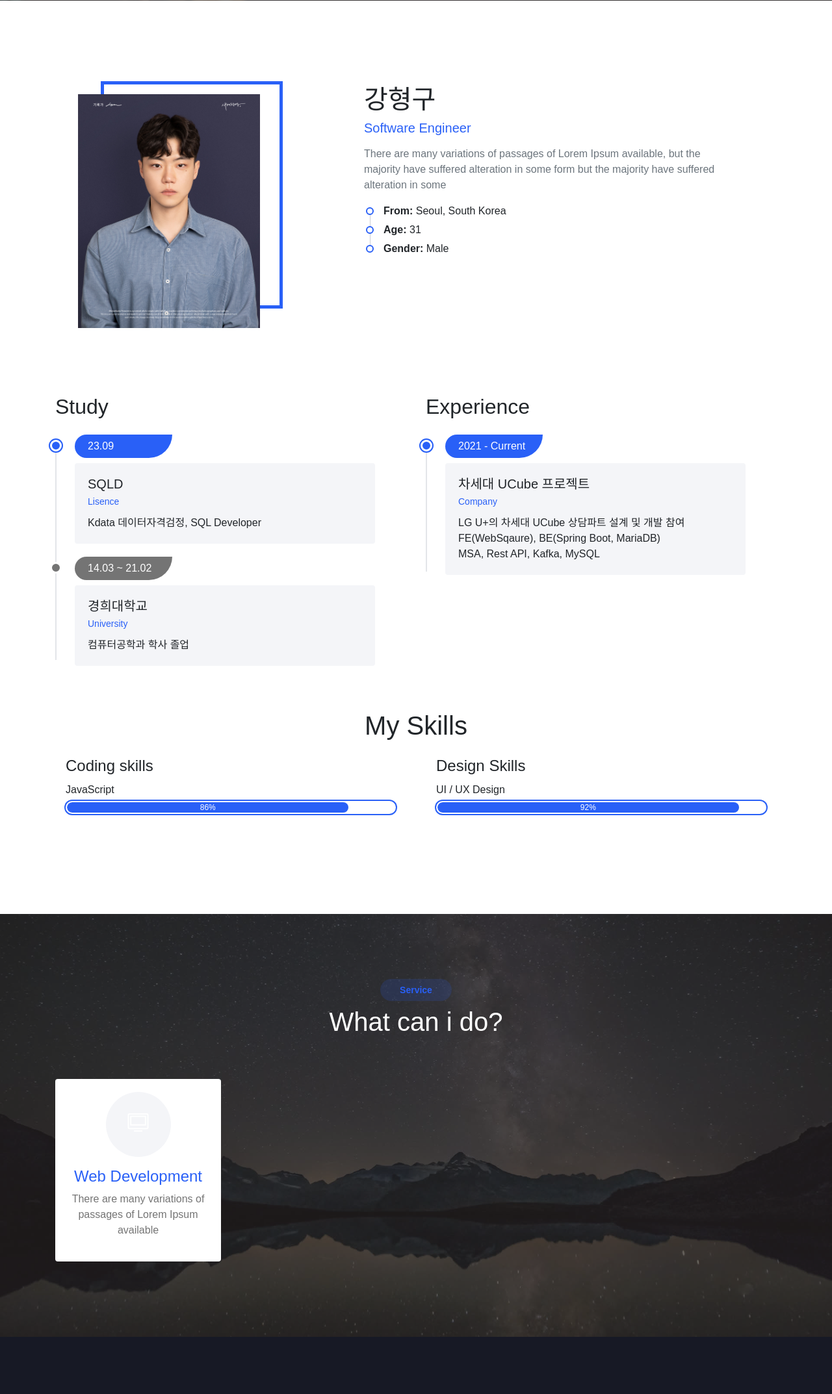
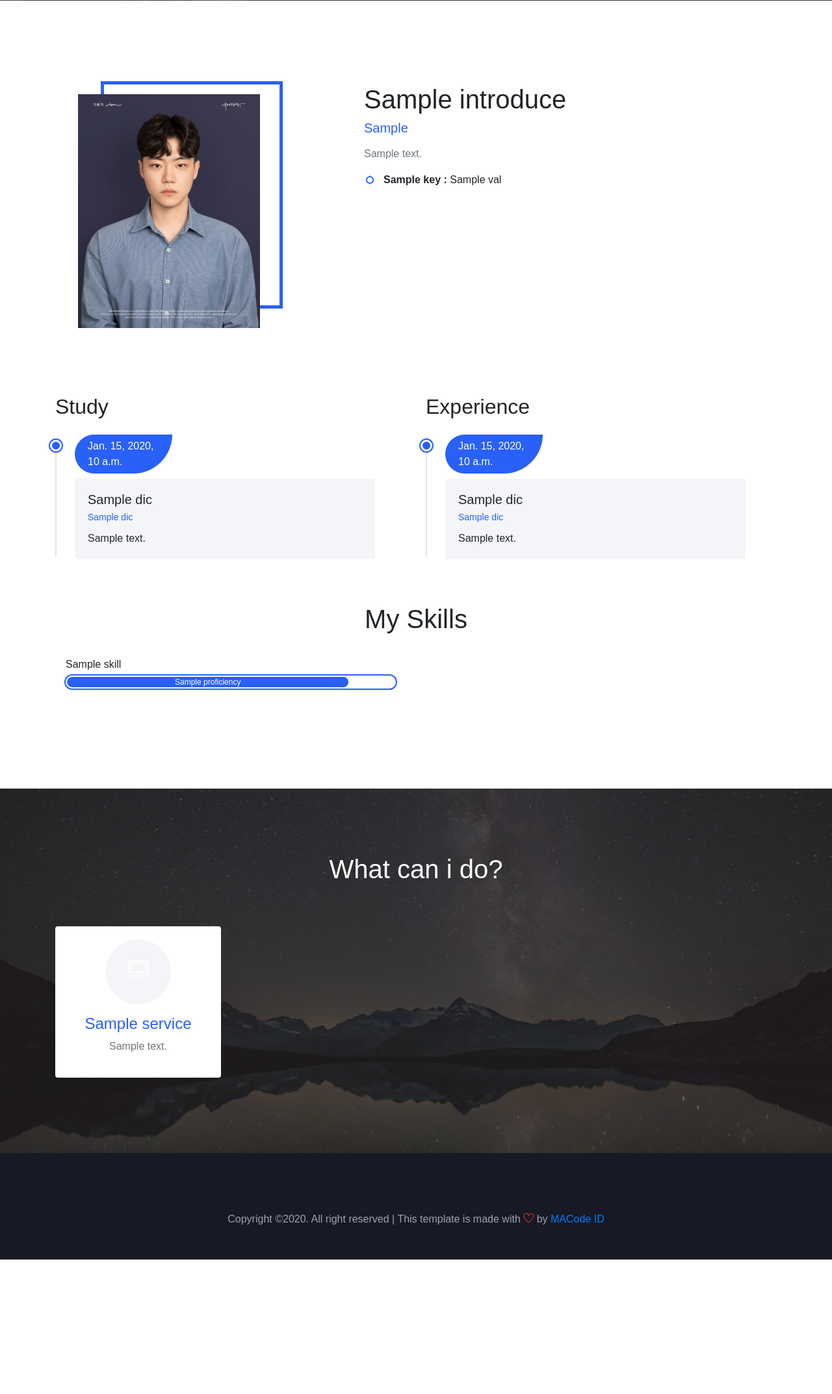
Before and after one commit to 4Moyede/Blog, a Django app: template template/portfolio/index.html in a window 1280 px wide. Shown: the part 119-2265 px from the top of the page at 65% size. After the commit the page ends 2058 px from the top, so only its background shows below. Run offline with Django 3.2, Linux system fonts and the light colour scheme; the template is opened without the code that fills it: most values are stand-ins (such as "Sample title", 1, 10 or a date in 2020); parts of the project's set-up code (start-up, migrations or seed data) failed here and were passed over; some libraries are stand-ins or nearby versions; some web fonts are replaced.

Commit message:
feat:Server로 부터 받은 데이터 화면 출력

```diff
--- a/template/portfolio/index.html
+++ b/template/portfolio/index.html
@@ -65,16 +65,15 @@
           </div>
         </div>
         <div class="col-lg-6 offset-lg-1 wow fadeInRight">
-          <h1 class="fw-light">강형구</h1>
-          <h5 class="fg-theme mb-3">Software Engineer</h5>
+          <h1 class="fw-light">{{ introduce.name }}</h1>
+          <h5 class="fg-theme mb-3">{{ introduce.jobGrp }}</h5>
           <p class="text-muted">
-            There are many variations of passages of Lorem Ipsum available, but the majority have
-            suffered alteration in some form but the majority have suffered alteration in some
+            {{ introduce.aboutMe }}
           </p>
           <ul class="theme-list">
-            <li><b>From:</b> Seoul, South Korea</li>
-            <li><b>Age:</b> 31</li>
-            <li><b>Gender:</b> Male</li>
+            {% for map in about %}
+            <li><b>{{ map.key }} :</b> {{ map.val }}</li>
+            {% endfor %}
           </ul>
         </div>
       </div>
@@ -84,94 +83,81 @@
         <div class="col-md-6 wow fadeInRight">
           <h2 class="fw-normal">Study</h2>
           <ul class="timeline mt-4 pr-md-5">
+            {% for dic in study %}
             <li>
-              <div class="title">23.09</div>
+              <div class="title">{{ dic.date }}</div>
               <div class="details">
-                <h5>SQLD</h5>
-                <small class="fg-theme">Lisence</small>
-                <p>Kdata 데이터자격검정, SQL Developer</p>
+                <h5>{{ dic.title }}</h5>
+                <small class="fg-theme">{{ dic.subTitle }}</small>
+                <p>{{ dic.content }}</p>
               </div>
             </li>
-            <li>
-              <div class="title">14.03 ~ 21.02</div>
-              <div class="details">
-                <h5>경희대학교</h5>
-                <small class="fg-theme">University</small>
-                <p>컴퓨터공학과 학사 졸업</p>
-              </div>
-            </li>
+            {% endfor %}
           </ul>
         </div>
         <div class="col-md-6 wow fadeInRight" data-wow-delay="200ms">
           <h2 class="fw-normal">Experience</h2>
           <ul class="timeline mt-4 pr-md-5">
+            {% for dic in exprience %}
             <li>
-              <div class="title">2021 - Current</div>
+              <div class="title">{{ dic.date }}</div>
               <div class="details">
-                <h5>차세대 UCube 프로젝트</h5>
-                <small class="fg-theme">Company</small>
-                <p>LG U+의 차세대 UCube 상담파트 설계 및 개발 참여</p>
-                <p>FE(WebSqaure), BE(Spring Boot, MariaDB)</p>
-                <p>MSA, Rest API, Kafka, MySQL</p>
+                <h5>{{ dic.title }}</h5>
+                <small class="fg-theme">{{ dic.subTitle }}</small>
+                <p>{{ dic.content }}</p>
               </div>
             </li>
+            {% endfor %}
           </ul>
         </div>
       </div>
     </div>
+
+    {% if skills %}
     <div class="container py-5">
       <h1 class="text-center fw-normal wow fadeIn">My Skills</h1>
       <div class="row py-3">
+        {% for skill in skills %}
         <div class="col-md-6">
           <div class="px-lg-3">
-            <h4 class="wow fadeInUp">Coding skills</h4>
             <div class="progress-wrapper wow fadeInUp">
-              <span class="caption">JavaScript</span>
+              <span class="caption">{{ skill.name }}</span>
               <div class="progress">
                 <div class="progress-bar" role="progressbar" style="width: 86%;" aria-valuenow="75" aria-valuemin="0"
-                  aria-valuemax="100">86%</div>
+                  aria-valuemax="100">{{ skill.proficiency }}</div>
               </div>
             </div>
           </div>
         </div>
-        <div class="col-md-6">
-          <div class="px-lg-3">
-            <h4 class="wow fadeInUp">Design Skills</h4>
-            <div class="progress-wrapper wow fadeInUp">
-              <span class="caption">UI / UX Design</span>
-              <div class="progress">
-                <div class="progress-bar" role="progressbar" style="width: 92%;" aria-valuenow="75" aria-valuemin="0"
-                  aria-valuemax="100">92%</div>
-              </div>
-            </div>
-          </div>
-        </div>
+        {% endfor %}
       </div>
     </div>
+    {% endif %}
   </div>
   <!-- End About-->
 
+  {% if services %}
   <div class="vg-page page-service" style="background-image: url('/static/portfolio/img/bg_banner.jpg');">
     <div class="container">
-      <div class="text-center wow fadeInUp text-service">
-        <div class="badge badge-subhead">Service</div>
-      </div>
       <h1 class="fw-normal text-center wow fadeInUp text-service">What can i do?</h1>
       <div class="row mt-5">
+        {% for service in services %}
         <div class="col-md-6 col-lg-4 col-xl-3">
           <div class="card card-service wow fadeInUp">
             <div class="icon">
               <span class="ti-desktop"></span>
             </div>
             <div class="caption">
-              <h4 class="fg-theme">Web Development</h4>
-              <p>There are many variations of passages of Lorem Ipsum available</p>
+              <h4 class="fg-theme">{{ service.name }}</h4>
+              <p>{{ service.comment }}</p>
             </div>
           </div>
         </div>
+        {% endfor %}
       </div>
     </div>
   </div>
+  {% endif %}
 
   <!-- Footer -->
   <div class="vg-footer">
```
Also changed, not shown: portfolio/views.py (+89 -1 lines).
